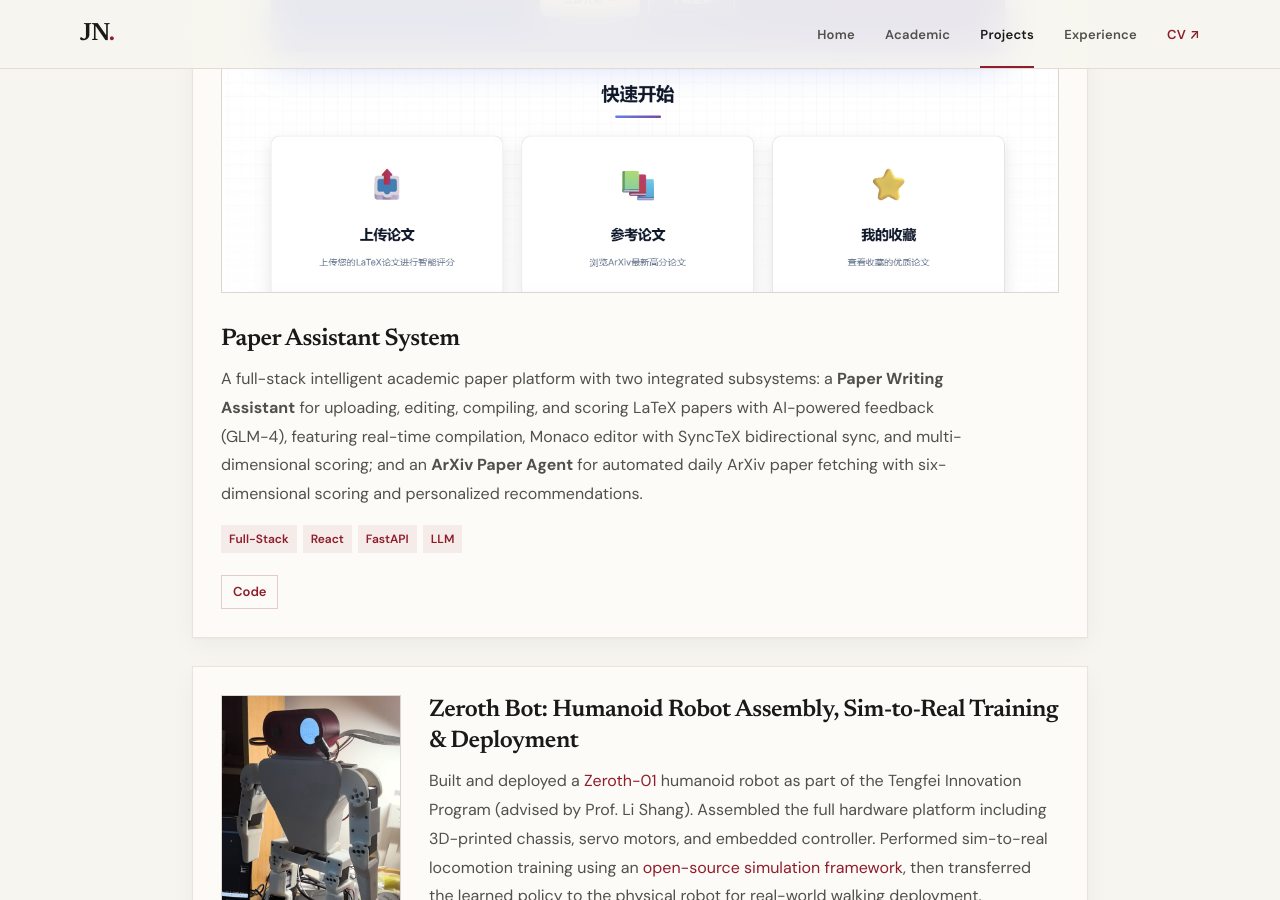
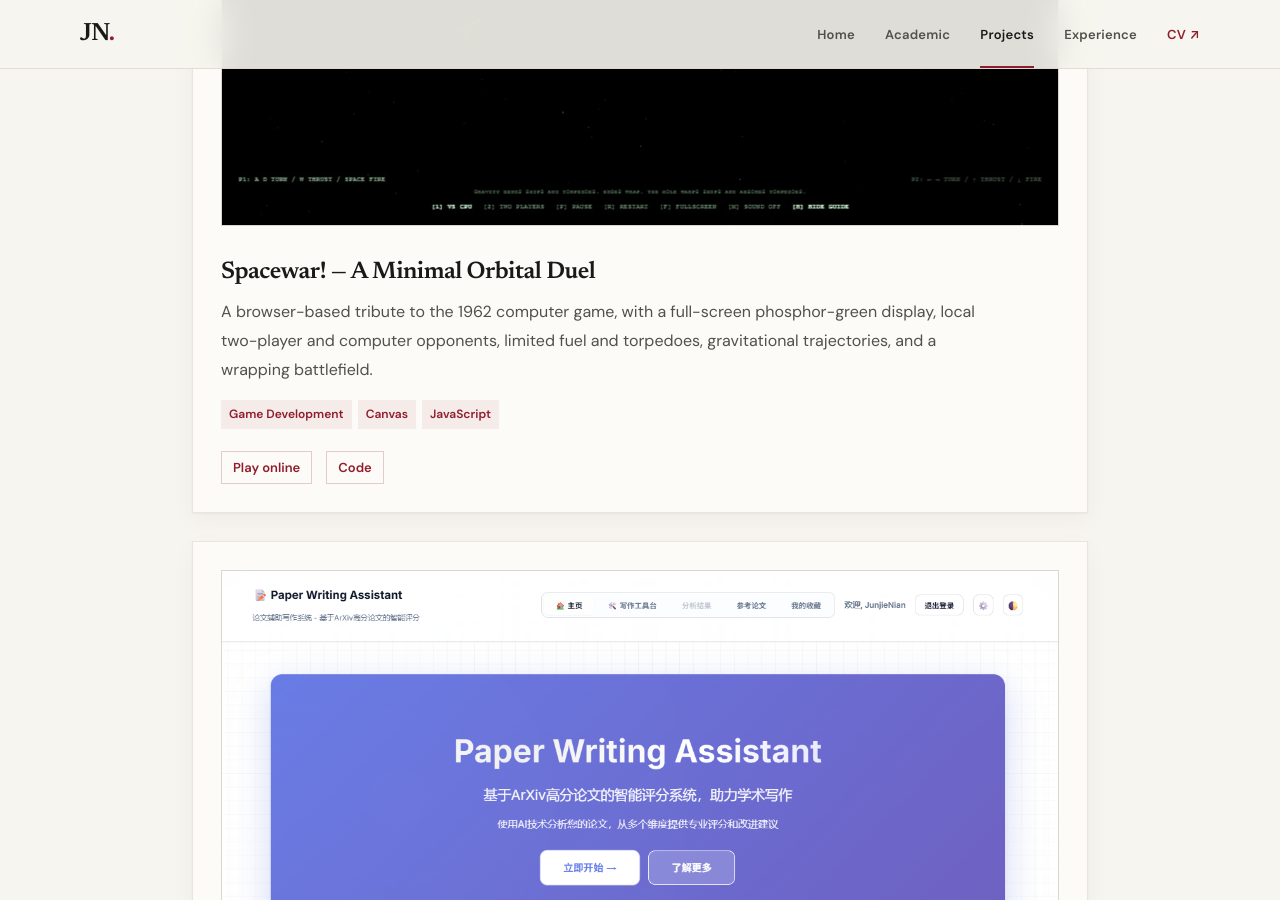
Before and after one commit to JunjieNian/JunjieNian.github.io, a Jekyll site: the page projects.html, which Jekyll copies as it is, in a window 1280 px wide and 900 px high, scrolled down 8722 px. Built offline with Jekyll 4.4.1, drawn with Linux system fonts in a browser that asks for light colours.

Commit message:
Add Spacewar game to technical projects

```diff
--- a/projects.html
+++ b/projects.html
@@ -230,6 +230,21 @@
                 </div>
             </div>
 
+            <div id="spacewar" class="project-card">
+                <img src="assets/spacewar.jpg" alt="Spacewar with two green wireframe spacecraft and a black hole on a black screen" class="project-img" loading="lazy" width="1280" height="800">
+                <h3>Spacewar! — A Minimal Orbital Duel</h3>
+                <p>A browser-based tribute to the 1962 computer game, with a full-screen phosphor-green display, local two-player and computer opponents, limited fuel and torpedoes, gravitational trajectories, and a wrapping battlefield.</p>
+                <div class="project-tags">
+                    <span class="project-tag">Game Development</span>
+                    <span class="project-tag">Canvas</span>
+                    <span class="project-tag">JavaScript</span>
+                </div>
+                <div class="project-links">
+                    <a href="https://junjienian.com/spacewar/" target="_blank" rel="noopener">Play online</a>
+                    <a href="https://github.com/JunjieNian/spacewar" target="_blank" rel="noopener">Code</a>
+                </div>
+            </div>
+
             <div class="project-card">
                 <img src="assets/paper-assistant.png" alt="Paper Assistant System Screenshot" class="project-img">
                 <h3>Paper Assistant System</h3>
```
Also changed, not shown: assets/spacewar.jpg (added).
